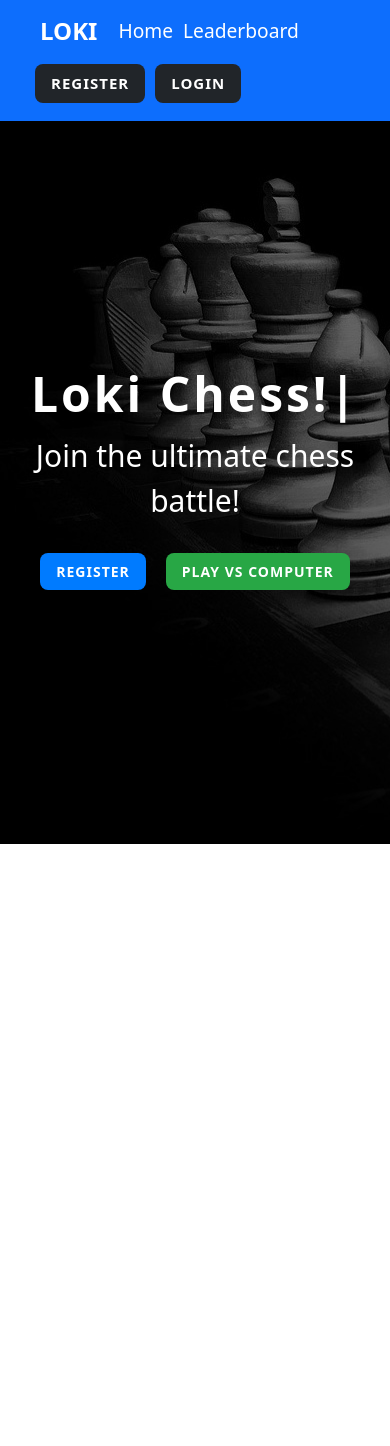
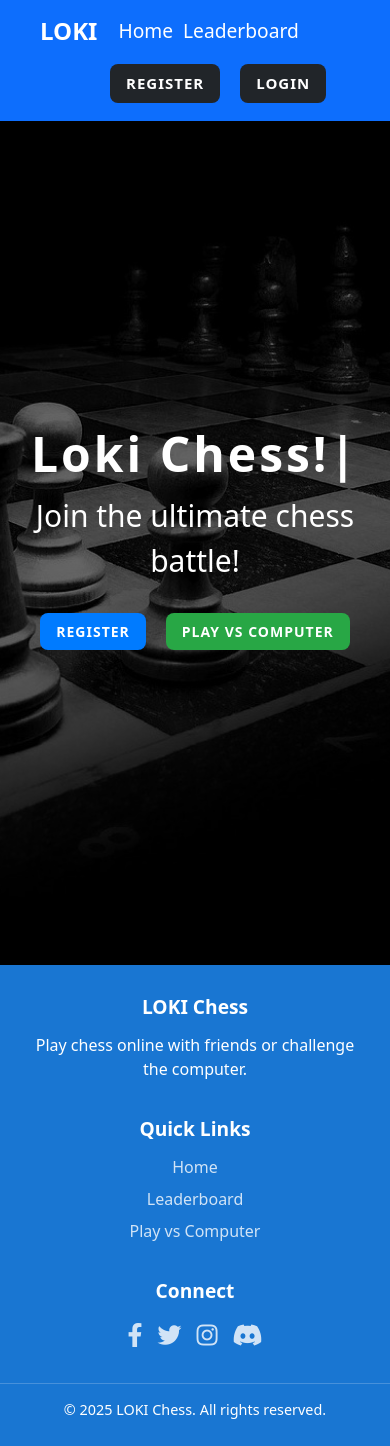
Before and after one commit to tilak318/ChessChamp-Backend, a React (Create React App) app in the folder client/: page / in a window 390 px wide. Before the commit the page ends 844 px from the top, so only its background shows below. Built offline with nearby package versions, Linux system fonts and the light colour scheme; no server answers.

Commit message:
Your commit message here

```diff
--- a/client/public/index.html
+++ b/client/public/index.html
@@ -15,6 +15,8 @@
       user's mobile device or desktop. See https://developers.google.com/web/fundamentals/web-app-manifest/
     -->
     <link rel="manifest" href="%PUBLIC_URL%/manifest.json" />
+    <!-- Font Awesome for social icons -->
+    <link rel="stylesheet" href="https://cdnjs.cloudflare.com/ajax/libs/font-awesome/5.15.4/css/all.min.css" />
     <!--
       Notice the use of %PUBLIC_URL% in the tags above.
       It will be replaced with the URL of the `public` folder during the build.
--- a/client/src/App.js
+++ b/client/src/App.js
@@ -2,6 +2,7 @@ import { useState, useEffect } from 'react';
 import { BrowserRouter, Route, Switch } from 'react-router-dom';
 import axios from 'axios';
 import Header from './components/Header';
+import Footer from './components/Footer';
 import LandingPage from './components/LandingPage';
 import Login from './components/Auth/Login';
 import Register from './components/Auth/Register';
@@ -64,6 +65,7 @@ function App() {
             <BrowserRouter>
                 <UserContext.Provider value={{ user: user, setUser: setUser }}>
                     <Header />
+                    <div className="main-content">
                         <Switch>
                             <Route component={LandingPage} exact path='/' />
                             <Route component={Login} exact path='/login' />
@@ -78,10 +80,9 @@ function App() {
                             <Route component={MatchHistory} exact path='/u/:userId/matches' />
                             <Route component={() => "404 Page not found"} path="*" />
                         </Switch>
+                    </div>
+                    <Footer />
                 </UserContext.Provider>
-
-
-
             </BrowserRouter>
         </div>
     );
--- /dev/null
+++ b/client/src/components/Footer.js
@@ -0,0 +1,39 @@
+import React from 'react';
+import { Link } from 'react-router-dom';
+
+function Footer() {
+    const currentYear = new Date().getFullYear();
+
+    return (
+        <footer className="chess-footer">
+            <div className="footer-container">
+                <div className="footer-section">
+                    <h5>LOKI Chess</h5>
+                    <p>Play chess online with friends or challenge the computer.</p>
+                </div>
+                <div className="footer-section">
+                    <h5>Quick Links</h5>
+                    <ul className="footer-links">
+                        <li><Link to="/">Home</Link></li>
+                        <li><Link to="/g/leaderboard">Leaderboard</Link></li>
+                        <li><Link to="/g/computer">Play vs Computer</Link></li>
+                    </ul>
+                </div>
+                <div className="footer-section">
+                    <h5>Connect</h5>
+                    <div className="social-links">
+                        <a href="#" className="social-icon" aria-label="Facebook"><i className="fab fa-facebook-f"></i></a>
+                        <a href="#" className="social-icon" aria-label="Twitter"><i className="fab fa-twitter"></i></a>
+                        <a href="#" className="social-icon" aria-label="Instagram"><i className="fab fa-instagram"></i></a>
+                        <a href="#" className="social-icon" aria-label="Discord"><i className="fab fa-discord"></i></a>
+                    </div>
+                </div>
+            </div>
+            <div className="footer-bottom">
+                <p>&copy; {currentYear} LOKI Chess. All rights reserved.</p>
+            </div>
+        </footer>
+    );
+}
+
+export default Footer;
--- a/client/src/components/Home.js
+++ b/client/src/components/Home.js
@@ -22,7 +22,7 @@ function Home() {
     }
 
     return (
-        <div id="home-page-container" style={{backgroundImage: `url(${ChessBG})`}}>
+        <div id="home-page-container" style={{ backgroundImage: `url(${ChessBG})` }}>
             <div id="home-left-side">
                 <div id="home-left-button">
                     <button type="submit" onClick={handleFriendsGame} className="btn btn-primary btn-lg play-game-button">Play with friends</button>
--- a/client/src/components/LandingPage.js
+++ b/client/src/components/LandingPage.js
@@ -44,7 +44,11 @@ function LandingPage() {
     return User.user.isValid ? (
         <Home />
     ) : (
-        <div className="landing-page" style={{ backgroundImage: `url(${ChessBG})` }}>
+        <div className="landing-page" style={{
+            backgroundImage: `url(${ChessBG})`,
+            minHeight: '100vh',
+            height: 'auto'
+        }}>
             <div className="overlay">
                 <div className="content">
                     <h1 className="title">{message}<span className={cursor}>|</span></h1>
--- a/client/src/style.css
+++ b/client/src/style.css
@@ -19,6 +19,12 @@ body {
 }
 #GameContainer {
   border-bottom: 1px solid black;
+}
+
+.main-content {
+  flex: 1;
+  display: flex;
+  flex-direction: column;
 }
 
 /* header stylings */
@@ -113,6 +119,8 @@ a:hover {
   justify-content: center;
   align-items: center;
   position: relative;
+  padding-bottom: 0;
+  margin-bottom: 0;
 }
 
 #landing-page-container::before {
@@ -207,15 +215,17 @@ a:hover {
 
 
 .landing-page {
-  /* background-size: cover;
-  background-position: center; */
-  height: 100%;
+  min-height: 100vh;
+  height: auto;
   display: flex;
   justify-content: center;
   align-items: center;
   position: relative;
-  /* font-family: 'Arial', sans-serif; */
   color: white;
+  background-size: cover;
+  background-position: center;
+  margin-bottom: 0;
+  padding-bottom: 0;
 }
 
 .overlay {
@@ -284,30 +294,51 @@ a:hover {
 /* Home page styling */
 #home-page-container {
   display: flex;
-  height: 80%;
+  min-height: 100vh;
+  background-size: cover;
+  background-position: center;
+  position: relative;
+}
 
+#home-page-container::before {
+  content: '';
+  position: absolute;
+  top: 0;
+  left: 0;
+  right: 0;
+  bottom: 0;
+  background: rgba(0, 0, 0, 0.7);
+  z-index: 1;
 }
 
 #home-left-side {
   width: 50%;
   display: flex;
+  position: relative;
+  z-index: 2;
+}
 
-}
 #home-left-button {
   align-self: center;
   margin: 0 auto;
 }
+
 #vertical-line {
   width: 5px;
-
   opacity: 0.7;
   background-color: rgb(114, 246, 253);
   box-shadow: 0 0 20px rgb(0, 255, 195), 0 0 10px rgb(94, 255, 0);
+  position: relative;
+  z-index: 2;
 }
+
 #home-right-side {
   width: 50%;
   display: flex;
+  position: relative;
+  z-index: 2;
 }
+
 #home-right-button {
   align-self: center;
   margin: 0 auto;
@@ -522,7 +553,7 @@ a:hover {
 
 @media (max-width: 480px) {
   #landing-page-title {
-    font-size:2rem;
+    font-size: 2rem;
   }
 
   .love .btn {
@@ -535,48 +566,124 @@ a:hover {
     font-weight: bold;
     color: white;
     margin-left: 40px;
+  }
+
+  .navbar-item-div {
+    padding: 0 5px;
+    height: 100%;
+    font-size: 1.2rem;
+    color: white;
+    display: flex;
+    align-items: center;
+    font-weight: 500;
+  }
+
+  .landing-page .title {
+    font-size: 3rem;
+    font-weight: bold;
+    margin-bottom: 10px;
+    letter-spacing: 3px;
+  }
+
+  #home-page-container {
+    flex-direction: column;
+  }
+
+  #home-left-side, #home-right-side {
+    width: 100%;
+    padding: 20px 0;
+  }
+
+  #vertical-line {
+    width: 100%;
+    height: 5px;
+  }
 }
 
-.navbar-item-div {
-  padding: 0 5px;
-  height: 100%;
-  font-size: 1.2rem;
+/* Footer Styles */
+.chess-footer {
+  background-color: #1976d2;
   color: white;
-  display: flex;
-  align-items: center;
-  font-weight: 500;
-
-}
-a {
-  text-decoration: none !important;
+  padding: 30px 0 10px;
+  width: 100%;
+  position: relative;
+  z-index: 10;
+  margin-top: 0;
 }
 
-a:hover {
-  text-decoration: none !important;
+.footer-container {
+  display: flex;
+  flex-wrap: wrap;
+  justify-content: space-around;
+  max-width: 1200px;
+  margin: 0 auto;
+  padding: 0 20px;
 }
 
-
-.navbar-item-div:hover {
-  background-color: #51b7ff;
-  border-radius: 20px;
-}
-.navbar-register-button {
-  margin: 0px;
+.footer-section {
+  margin-bottom: 20px;
+  min-width: 200px;
+  flex: 1;
+  padding: 0 15px;
 }
 
+.footer-section h5 {
+  font-size: 1.2rem;
+  font-weight: bold;
+  margin-bottom: 15px;
+  color: white;
+}
 
-.love{
-  margin-left: 35px;
+.footer-links {
+  list-style: none;
+  padding: 0;
+}
 
+.footer-links li {
+  margin-bottom: 8px;
 }
-.landing-page .title {
-  font-size: 3rem;
-  font-weight: bold;
-  margin-bottom: 10px;
-  letter-spacing: 3px;
+
+.footer-links a {
+  color: rgba(255, 255, 255, 0.8);
+  text-decoration: none;
+  transition: color 0.3s;
 }
-#home-page-container {
+
+.footer-links a:hover {
+  color: white;
+  text-decoration: underline;
+}
+
+.social-links {
   display: flex;
-  height: 80%;
+  gap: 15px;
 }
+
+.social-icon {
+  color: rgba(255, 255, 255, 0.8);
+  font-size: 1.5rem;
+  transition: color 0.3s;
 }
+
+.social-icon:hover {
+  color: white;
+}
+
+.footer-bottom {
+  text-align: center;
+  border-top: 1px solid rgba(255, 255, 255, 0.2);
+  padding-top: 15px;
+  margin-top: 10px;
+  font-size: 0.9rem;
+}
+
+@media (max-width: 768px) {
+  .footer-container {
+    flex-direction: column;
+    text-align: center;
+  }
+
+  .social-links {
+    justify-content: center;
+  }
+}
```
Lines whose indentation alone changed are shown as unchanged.
